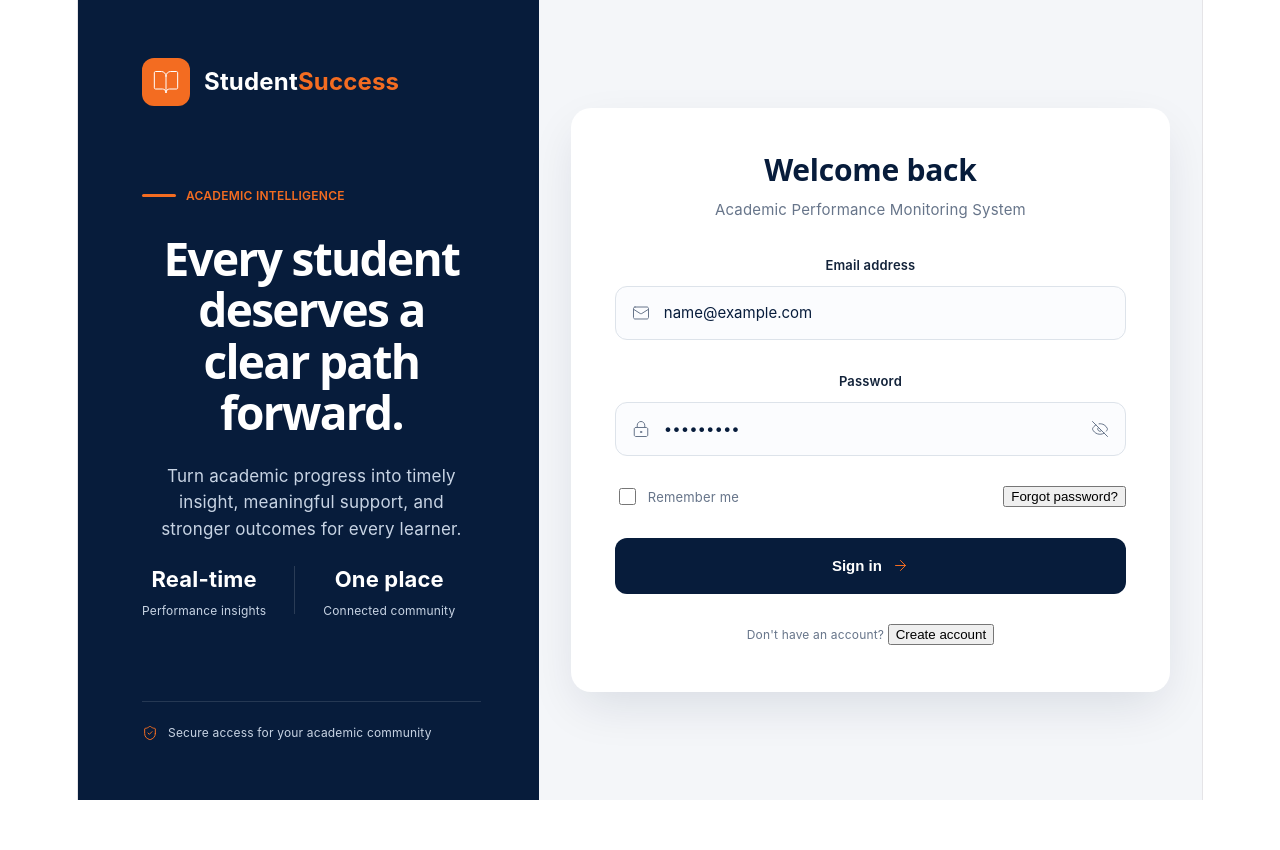
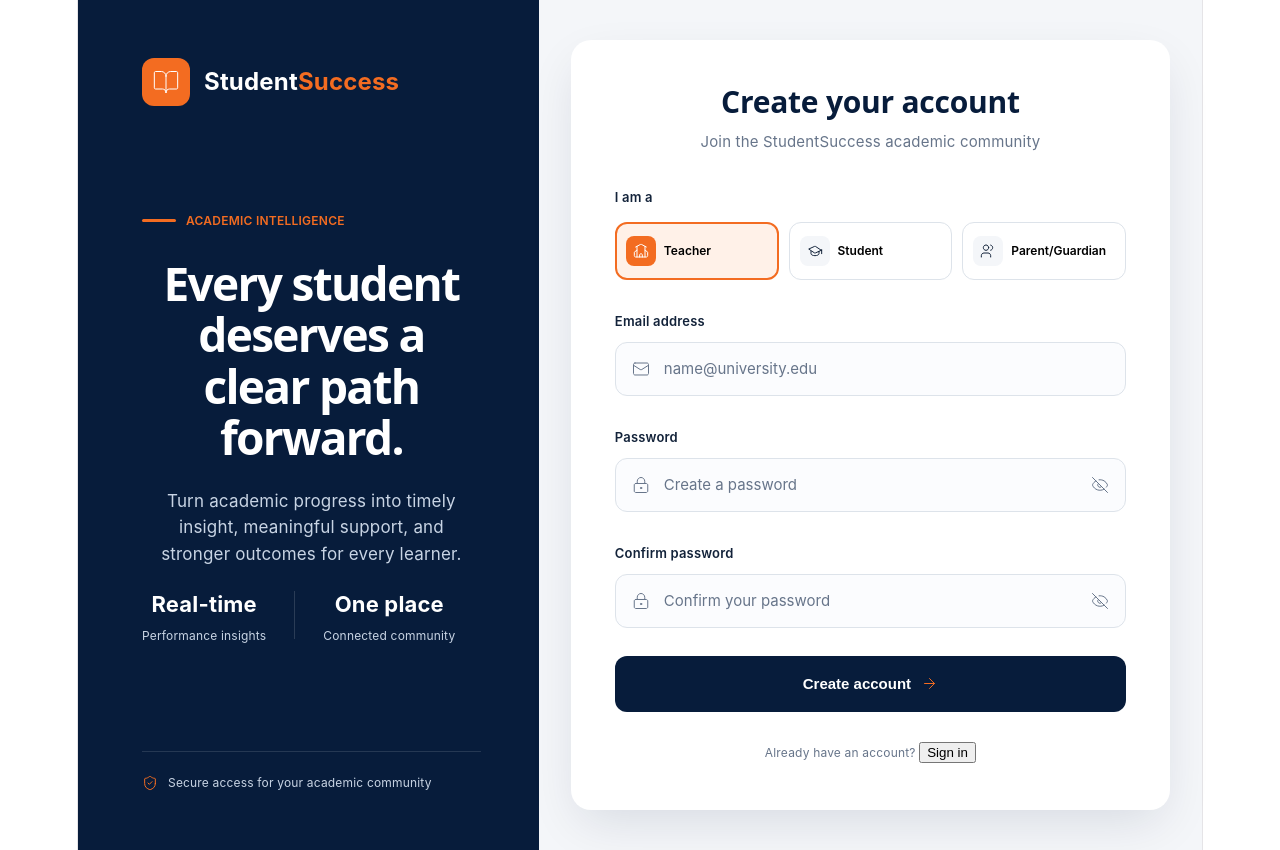
Before and after one commit to StudentSuccess-Platform/student-success, a React app in the folder apps/web/: page / in a window 1280 px wide. Both pictures are taken after typing "name@example.com", "Sample123" into the empty fields and a click on the button "Create account". Before the commit the page ends 800 px from the top, so only its background shows below. Built offline with nearby package versions, Linux system fonts and the light colour scheme; the HTML template or start-up script is replaced by a standard one.

Commit message:
SCRUM-100 add modular authentication flow

```diff
--- a/apps/web/src/App.jsx
+++ b/apps/web/src/App.jsx
@@ -3,6 +3,7 @@ import { useState } from 'react'
 import Login from './pages/auth/Login'
 import ForgotPassword from './pages/auth/ForgotPassword'
 import CheckEmail from './pages/auth/CheckEmail'
+import CreateAccount from './pages/auth/CreateAccount'
 
 function App() {
   const [authView, setAuthView] = useState('login')
@@ -18,7 +19,7 @@ function App() {
       {authView === 'login' && (
         <Login
           onForgotPassword={() => setAuthView('forgot-password')}
-          onCreateAccount={() => console.log('Create account coming next')}
+          onCreateAccount={() => setAuthView('create-account')}
         />
       )}
 
@@ -35,6 +36,12 @@ function App() {
           onBackToLogin={() => setAuthView('login')}
         />
       )}
+
+      {authView === 'create-account' && (
+        <CreateAccount
+          onBackToLogin={() => setAuthView('login')}
+        />
+      )}
     </>
   )
 }
--- /dev/null
+++ b/apps/web/src/components/auth/RoleSelector.jsx
@@ -0,0 +1,82 @@
+function SchoolIcon() {
+  return (
+    <svg viewBox="0 0 16 16" fill="none">
+      <path
+        d="M9.33344 14V12C9.33344 11.6464 9.19295 11.3073 8.94288 11.0572C8.69282 10.8072 8.35365 10.6667 8 10.6667C7.64635 10.6667 7.30718 10.8072 7.05712 11.0572C6.80705 11.3073 6.66656 11.6464 6.66656 12V14M12.0003 3.33343V14M2.66624 4.00006L7.40395 1.47342C7.58903 1.38094 7.7931 1.3328 8 1.3328C8.2069 1.3328 8.41097 1.38094 8.59605 1.47342L13.3338 4.00006M3.99968 7.33339L1.65283 8.76472C1.55512 8.82419 1.47436 8.9078 1.41831 9.00751C1.36227 9.10722 1.33282 9.21967 1.3328 9.33404V12.6667C1.3328 13.0203 1.47329 13.3594 1.72336 13.6095C1.97342 13.8595 2.31259 14 2.66624 14H13.3338C13.6874 14 14.0266 13.8595 14.2766 13.6095C14.5267 13.3594 14.6672 13.0203 14.6672 12.6667V9.33338C14.6671 9.21911 14.6376 9.1068 14.5815 9.00722C14.5255 8.90764 14.4448 8.82413 14.3472 8.76472L12.0003 7.33339M3.99968 3.33343V14"
+        stroke="currentColor"
+        strokeLinecap="round"
+      />
+    </svg>
+  )
+}
+
+function GraduationCapIcon() {
+  return (
+    <svg viewBox="0 0 16 16" fill="none">
+      <path
+        d="M14.666 6.66651V10.667M4.0002 8.33337V10.667C4.0002 11.1975 4.4216 11.7062 5.17168 12.0813C5.92177 12.4565 6.9391 12.6672 7.99988 12.6672C9.06066 12.6672 10.078 12.4565 10.8281 12.0813C11.5782 11.7062 11.9996 11.1975 11.9996 10.667V8.33337M14.2792 7.28149L8.55304 3.45305C8.37934 3.37381 8.19066 3.3328 7.99975 3.3328C7.80884 3.3328 7.62015 3.37381 7.44646 3.45305L1.73358 6.05335L7.44646 9.88045C7.62015 9.9597 7.80884 10.0007 7.99975 10.0007C8.19066 10.0007 8.37934 9.9597 8.55304 9.88045L14.2792 7.28149Z"
+        stroke="currentColor"
+        strokeLinecap="round"
+      />
+    </svg>
+  )
+}
+
+function UsersIcon() {
+  return (
+    <svg viewBox="0 0 16 16" fill="none">
+      <path
+        d="M10.6669 14V12.6667C10.6669 11.9594 10.3859 11.2811 9.88577 10.781C9.38563 10.281 8.7073 10 8 10H3.99968C3.29238 10 2.61405 10.281 2.11391 10.781C1.61377 11.2811 1.3328 11.9594 1.3328 12.6667V14M10.6669 2.08529C11.2388 2.23353 11.7452 2.56746 12.1068 3.03466C12.4683 3.50186 12.6645 4.07588 12.6645 4.66662C12.6645 5.25736 12.4683 5.83138 12.1068 6.29858C11.7452 6.76578 11.2388 7.09971 10.6669 7.24795M8.66672 4.66667C8.66672 6.13943 7.47272 7.33333 5.99984 7.33333C4.52696 7.33333 3.33296 6.13943 3.33296 4.66667C3.33296 3.19391 4.52696 2 5.99984 2C7.47272 2 8.66672 3.19391 8.66672 4.66667Z"
+        stroke="currentColor"
+        strokeLinecap="round"
+      />
+    </svg>
+  )
+}
+
+const ROLES = [
+  { id: 'teacher', label: 'Teacher', Icon: SchoolIcon },
+  { id: 'student', label: 'Student', Icon: GraduationCapIcon },
+  { id: 'parent', label: 'Parent/Guardian', Icon: UsersIcon },
+]
+
+function RoleSelector({ role, onChange }) {
+  return (
+    <div className="auth-role-selection">
+      <span className="auth-field-label">I am a</span>
+
+      <div
+        className="auth-role-options"
+        role="radiogroup"
+        aria-label="Select account role"
+      >
+        {ROLES.map(({ id, label, Icon }) => {
+          const selected = role === id
+
+          return (
+            <button
+              key={id}
+              type="button"
+              role="radio"
+              aria-checked={selected}
+              className={`auth-role-option${selected ? ' is-selected' : ''}`}
+              onClick={() => onChange(id)}
+            >
+              <span className="auth-role-icon">
+                <Icon />
+              </span>
+
+              <span className="auth-role-label">
+                {label}
+              </span>
+
+
+            </button>
+          )
+        })}
+      </div>
+    </div>
+  )
+}
+
+export default RoleSelector
--- /dev/null
+++ b/apps/web/src/pages/auth/CreateAccount.jsx
@@ -0,0 +1,163 @@
+import { useState } from 'react'
+import AuthLayout from '../../layouts/AuthLayout'
+import RoleSelector from '../../components/auth/RoleSelector'
+import '../../styles/auth.css'
+
+import mailIcon from '../../assets/icons/mail.svg'
+import lockKeyholeIcon from '../../assets/icons/lock-keyhole.svg'
+import eyeIcon from '../../assets/icons/eye.svg'
+import eyeOffIcon from '../../assets/icons/eye-off.svg'
+import arrowRightIcon from '../../assets/icons/arrow-right.svg'
+
+function CreateAccount({ onBackToLogin }) {
+  const [role, setRole] = useState('teacher')
+  const [email, setEmail] = useState('')
+  const [password, setPassword] = useState('')
+  const [confirmPassword, setConfirmPassword] = useState('')
+  const [showPassword, setShowPassword] = useState(false)
+  const [showConfirmPassword, setShowConfirmPassword] = useState(false)
+  const [error, setError] = useState('')
+
+  const handleSubmit = (event) => {
+    event.preventDefault()
+
+    if (!email.trim() || !password.trim() || !confirmPassword.trim()) {
+      setError('Please complete all required fields.')
+      return
+    }
+
+    if (password !== confirmPassword) {
+      setError('Passwords do not match.')
+      return
+    }
+
+    setError('')
+
+    console.log('Create account submitted:', {
+      role,
+      email,
+    })
+  }
+
+  return (
+    <AuthLayout>
+      <div className="auth-card">
+        <div className="auth-heading">
+          <h2>Create your account</h2>
+          <p>Join the StudentSuccess academic community</p>
+        </div>
+
+        <form onSubmit={handleSubmit} className="auth-form">
+          <RoleSelector
+            role={role}
+            onChange={setRole}
+          />
+
+          <div className="auth-field-group">
+            <label htmlFor="create-email">Email address</label>
+
+            <div className="auth-input">
+              <img src={mailIcon} alt="" />
+
+              <input
+                id="create-email"
+                type="email"
+                placeholder="name@university.edu"
+                value={email}
+                onChange={(event) => setEmail(event.target.value)}
+              />
+            </div>
+          </div>
+
+          <div className="auth-field-group">
+            <label htmlFor="create-password">Password</label>
+
+            <div className="auth-input">
+              <img src={lockKeyholeIcon} alt="" />
+
+              <input
+                id="create-password"
+                type={showPassword ? 'text' : 'password'}
+                placeholder="Create a password"
+                value={password}
+                onChange={(event) => setPassword(event.target.value)}
+              />
+
+              <button
+                type="button"
+                className="auth-password-toggle"
+                onClick={() => setShowPassword((value) => !value)}
+                aria-label={showPassword ? 'Hide password' : 'Show password'}
+              >
+                <img
+                  src={showPassword ? eyeIcon : eyeOffIcon}
+                  alt=""
+                />
+              </button>
+            </div>
+          </div>
+
+          <div className="auth-field-group">
+            <label htmlFor="confirm-password">
+              Confirm password
+            </label>
+
+            <div className="auth-input">
+              <img src={lockKeyholeIcon} alt="" />
+
+              <input
+                id="confirm-password"
+                type={showConfirmPassword ? 'text' : 'password'}
+                placeholder="Confirm your password"
+                value={confirmPassword}
+                onChange={(event) => setConfirmPassword(event.target.value)}
+              />
+
+              <button
+                type="button"
+                className="auth-password-toggle"
+                onClick={() =>
+                  setShowConfirmPassword((value) => !value)
+                }
+                aria-label={
+                  showConfirmPassword
+                    ? 'Hide password'
+                    : 'Show password'
+                }
+              >
+                <img
+                  src={showConfirmPassword ? eyeIcon : eyeOffIcon}
+                  alt=""
+                />
+              </button>
+            </div>
+          </div>
+
+          {error && (
+            <p className="auth-error" role="alert">
+              {error}
+            </p>
+          )}
+
+          <button type="submit" className="auth-submit">
+            Create account
+            <img src={arrowRightIcon} alt="" />
+          </button>
+        </form>
+
+        <p className="auth-footer">
+          Already have an account?{' '}
+          <button
+            type="button"
+            className="auth-text-link"
+            onClick={onBackToLogin}
+          >
+            Sign in
+          </button>
+        </p>
+      </div>
+    </AuthLayout>
+  )
+}
+
+export default CreateAccount
--- a/apps/web/src/styles/auth.css
+++ b/apps/web/src/styles/auth.css
@@ -232,27 +232,29 @@
 }
 
 .auth-role-options {
-  display: flex;
-  flex-wrap: wrap;
+  display: grid;
+  grid-template-columns: repeat(3, minmax(0, 1fr));
   gap: 10px;
 }
-
+.auth-role-selection .auth-field-label {
+  width: 100%;
+  text-align: left;
+}
 .auth-role-option {
   display: flex;
   align-items: center;
-  gap: 10px;
-  flex: 1 1 160px;
+  gap: 8px;
+  width: 100%;
+  min-width: 0;
   height: 58px;
-  padding: 0 14px;
+  padding: 0 10px;
   background: #fff;
   border: 1px solid var(--auth-border);
   border-radius: 12px;
   cursor: pointer;
   font: inherit;
   text-align: left;
-  transition:
-    background-color 0.15s ease,
-    border-color 0.15s ease;
+  box-sizing: border-box;
 }
 
 .auth-role-option:hover {
@@ -262,7 +264,7 @@
 .auth-role-option.is-selected {
   background: var(--auth-orange-soft);
   border: 2px solid var(--auth-orange);
-  padding: 0 13px;
+  padding: 0 9px;
 }
 
 .auth-role-icon {
@@ -288,19 +290,20 @@
 }
 
 .auth-role-label {
-  flex: 1 1 0;
-  font-size: 13px;
+  flex: 1;
+  min-width: 0;
+  font-size: 12px;
   font-weight: 600;
-  color: var(--auth-navy-soft);
+  white-space: nowrap;
 }
 
 .auth-role-dot {
-  flex-shrink: 0;
-  width: 16px;
-  height: 16px;
+  flex: 0 0 14px;
+  width: 14px;
+  height: 14px;
   border-radius: 50%;
+  border: 2px solid var(--auth-border);
   background: #fff;
-  border: 2px solid var(--auth-border);
 }
 
 .auth-role-option.is-selected .auth-role-dot {
@@ -317,9 +320,11 @@
 }
 
 .auth-field-group > label {
+  width: 100%;
   font-size: 13px;
   font-weight: 600;
   color: var(--auth-navy-soft);
+  text-align: left;
 }
 
 .auth-input {
@@ -619,7 +624,7 @@
   }
 
   .auth-role-options {
-    flex-direction: column;
+    grid-template-columns: 1fr;
   }
 
   .auth-role-option {
```
